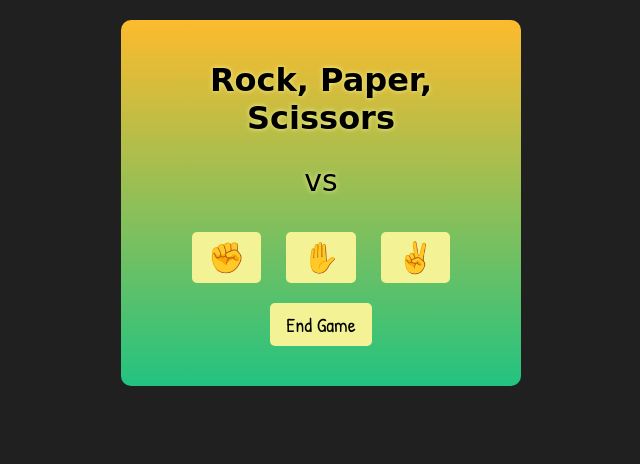
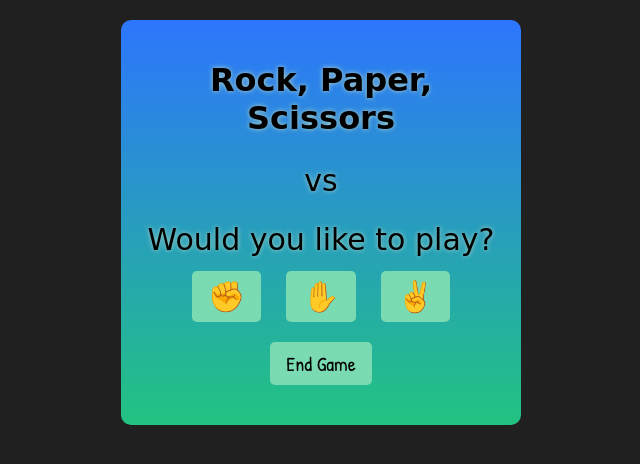
Before and after one commit to mekoness/js_rps, a plain HTML site: page index.html in a window 1280 px wide. Shown: the whole page, without its empty margins (319-959 px from the left). Drawn offline with Linux system fonts and the light colour scheme; a web font is replaced by a local one.

Commit message:
Pre Add Imgs

```diff
--- a/index.css
+++ b/index.css
@@ -7,7 +7,7 @@
 :root {
     font-size: 16px;
     font-family: sans-serif;
-    text-shadow: 0px 0px 5px #f3f395;
+    text-shadow: 0px 0px 5px #b0d3c4;
     ;
 }
 
@@ -22,7 +22,7 @@ body {
 main {
     width: 400px;
     background: #22c381;
-    background: linear-gradient(0deg, #22c381 0%, #fdbb2d 100%);
+    background: linear-gradient(0deg, #22c381 0%, #2d76fd 100%);
     margin: 20px auto;
     padding: 20px;
     border-radius: 10px;
@@ -41,7 +41,7 @@ p {
 }
 
 button {
-    background-color: #f3f395;
+    background-color: #7adbb3;
     font-size: 30px;
     padding: 8px 16px;
     margin: 10px;
--- a/index.html
+++ b/index.html
@@ -10,11 +10,11 @@
         <main>
             <h1>Rock, Paper, Scissors</h1>
             <div class="action-area">
+                <p id="user-choice"></p>
+                <p>vs</p>
                 <p id="com-choice"></p>
-                <p>vs</p>
-                <p id="user-choice"></p>
             </div>
-            <p id="game-text"></p>
+            <p id="game-text">Would you like to play?</p>
             <button class="icon-btn" onclick="userRock()">✊</button>
             <button class="icon-btn" onclick="userPaper()">✋</button>
             <button class="icon-btn" onclick="userScissors()">✌</button>
```
Also changed, not shown: img/paper.png (added), img/rock.png (added), img/scissors.png (added).
